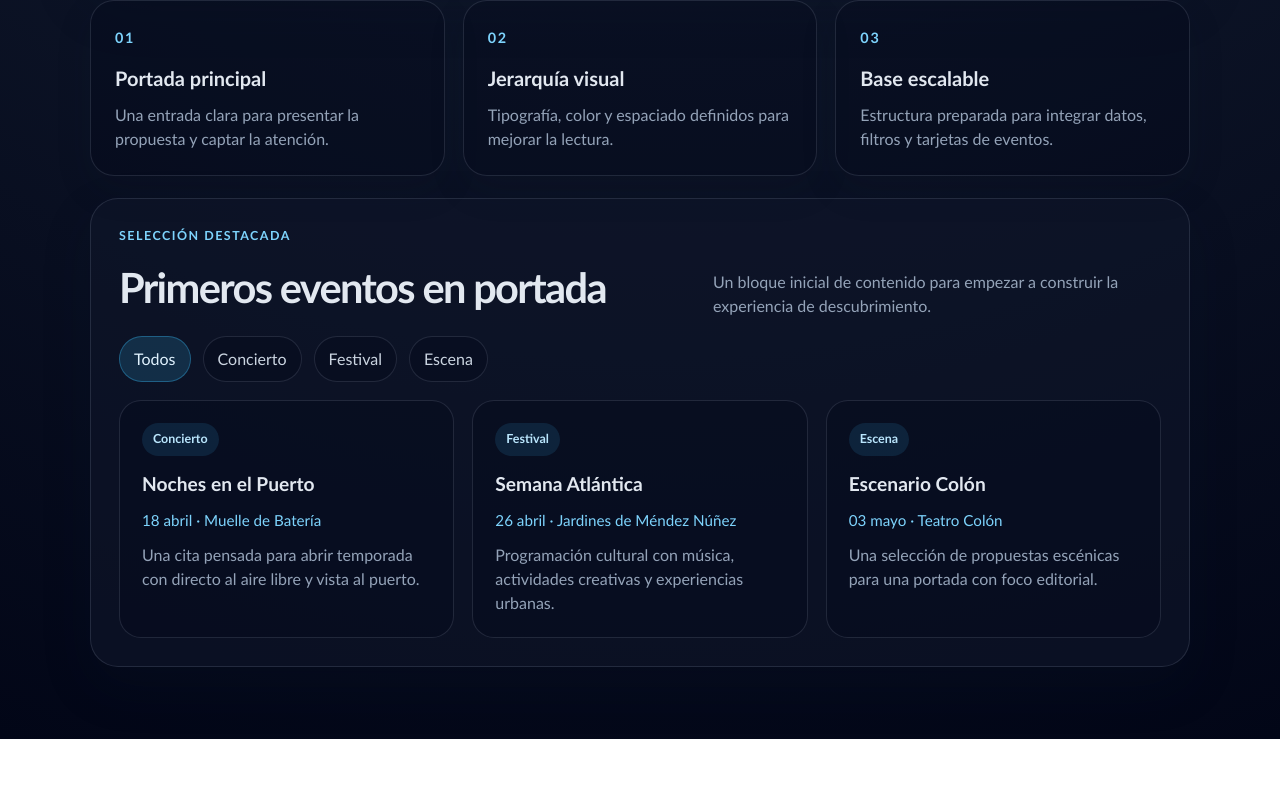
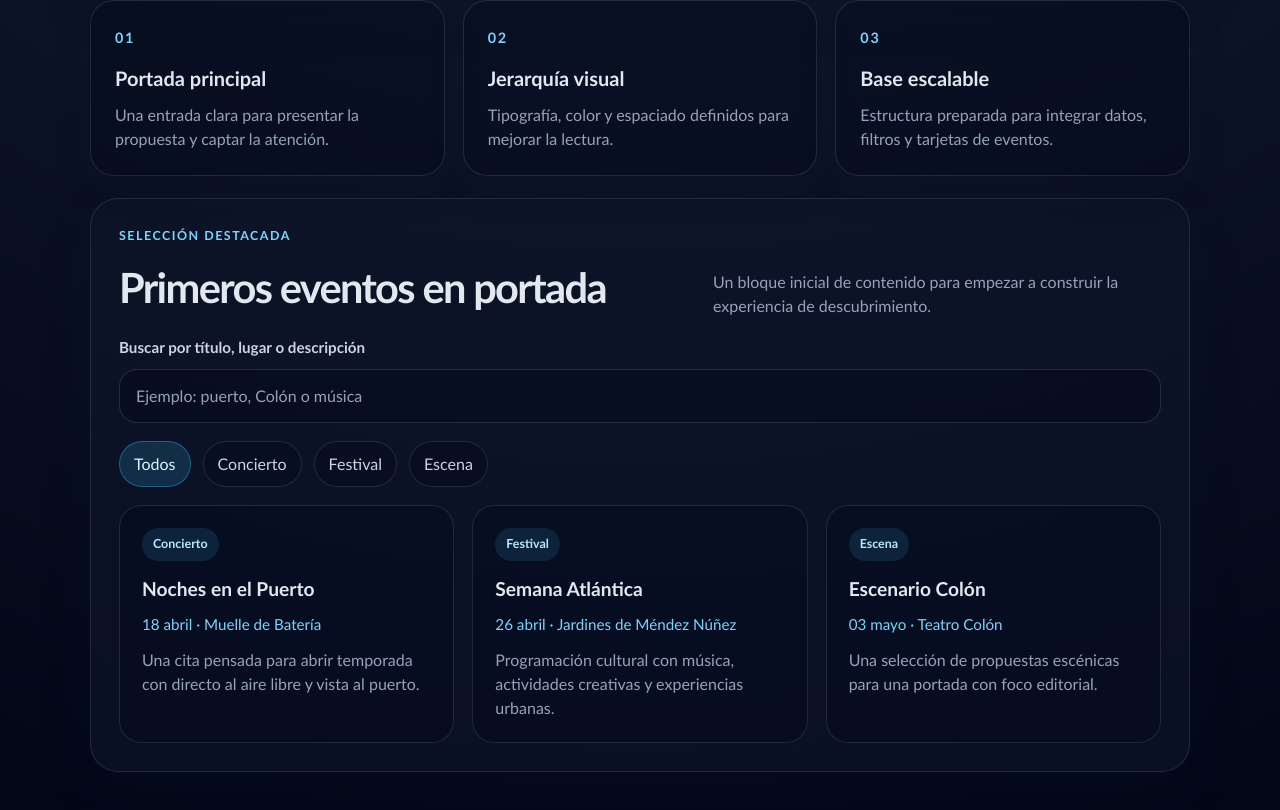
Before and after one commit to iagoav888/MiProyectoReact, a React (Vite) app: page / in a window 1280 px wide. Shown: the part 876-1686 px from the top of the page. Before the commit the page ends 1615 px from the top, so only its background shows below. Built offline with nearby package versions, Linux system fonts and the light colour scheme.

Commit message:
feat: añadir búsqueda en los eventos destacados

```diff
--- a/src/App.css
+++ b/src/App.css
@@ -228,6 +228,37 @@
   color: #94a3b8;
 }
 
+.search-box {
+  margin-bottom: 18px;
+}
+
+.search-box label {
+  display: block;
+  margin-bottom: 10px;
+  color: #cbd5e1;
+  font-size: 0.95rem;
+  font-weight: 600;
+}
+
+.search-box input {
+  width: 100%;
+  padding: 14px 16px;
+  border: 1px solid rgba(148, 163, 184, 0.2);
+  border-radius: 18px;
+  background: rgba(2, 6, 23, 0.34);
+  color: #e2e8f0;
+  font: inherit;
+}
+
+.search-box input::placeholder {
+  color: #94a3b8;
+}
+
+.search-box input:focus {
+  outline: 2px solid rgba(56, 189, 248, 0.28);
+  border-color: rgba(56, 189, 248, 0.28);
+}
+
 .filter-row {
   display: flex;
   flex-wrap: wrap;
@@ -297,6 +328,23 @@
   color: #94a3b8;
 }
 
+.empty-state {
+  grid-column: 1 / -1;
+  padding: 28px;
+  border: 1px solid rgba(148, 163, 184, 0.18);
+  border-radius: 22px;
+  background: rgba(2, 6, 23, 0.28);
+}
+
+.empty-state h3 {
+  margin: 0 0 10px;
+}
+
+.empty-state p {
+  margin: 0;
+  color: #94a3b8;
+}
+
 @media (max-width: 640px) {
   .app-shell {
     width: min(100% - 20px, 1100px);
--- a/src/App.tsx
+++ b/src/App.tsx
@@ -8,11 +8,18 @@ const categories = ['Todos', 'Concierto', 'Festival', 'Escena'] as const
 function App() {
   const [activeCategory, setActiveCategory] =
     useState<(typeof categories)[number]>('Todos')
+  const [searchTerm, setSearchTerm] = useState('')
 
-  const visibleEvents =
-    activeCategory === 'Todos'
-      ? featuredEvents
-      : featuredEvents.filter((event) => event.categoria === activeCategory)
+  const visibleEvents = featuredEvents.filter((event) => {
+    const matchesCategory =
+      activeCategory === 'Todos' || event.categoria === activeCategory
+
+    const searchableText =
+      `${event.titulo} ${event.lugar} ${event.descripcion}`.toLowerCase()
+    const matchesSearch = searchableText.includes(searchTerm.toLowerCase())
+
+    return matchesCategory && matchesSearch
+  })
 
   return (
     <main className="app-shell">
@@ -97,7 +104,21 @@ function App() {
           </p>
         </div>
 
-        <div className="filter-row" aria-label="Filtrar eventos destacados por categoría">
+        <div className="search-box">
+          <label htmlFor="event-search">Buscar por título, lugar o descripción</label>
+          <input
+            id="event-search"
+            type="text"
+            placeholder="Ejemplo: puerto, Colón o música"
+            value={searchTerm}
+            onChange={(event) => setSearchTerm(event.target.value)}
+          />
+        </div>
+
+        <div
+          className="filter-row"
+          aria-label="Filtrar eventos destacados por categoría"
+        >
           {categories.map((category) => (
             <button
               key={category}
@@ -113,9 +134,16 @@ function App() {
         </div>
 
         <div className="featured-grid">
-          {visibleEvents.map((event) => (
-            <FeaturedEventCard key={event.id} event={event} />
-          ))}
+          {visibleEvents.length > 0 ? (
+            visibleEvents.map((event) => (
+              <FeaturedEventCard key={event.id} event={event} />
+            ))
+          ) : (
+            <article className="empty-state">
+              <h3>Sin resultados</h3>
+              <p>Prueba otra búsqueda o cambia la categoría activa.</p>
+            </article>
+          )}
         </div>
       </section>
     </main>
```
